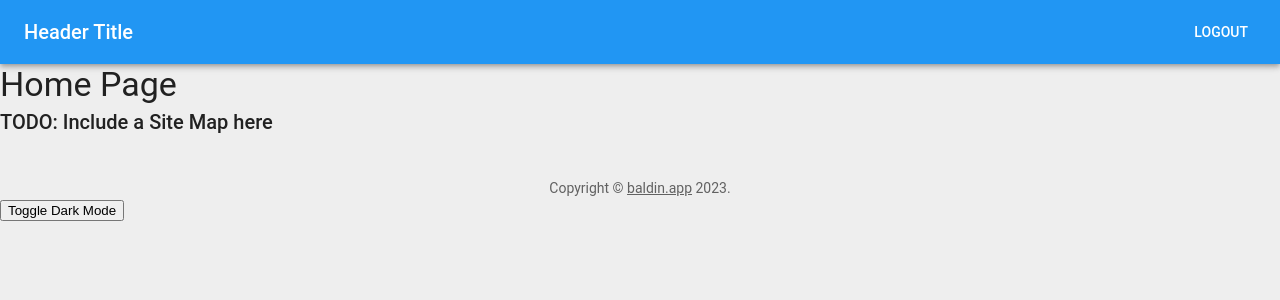
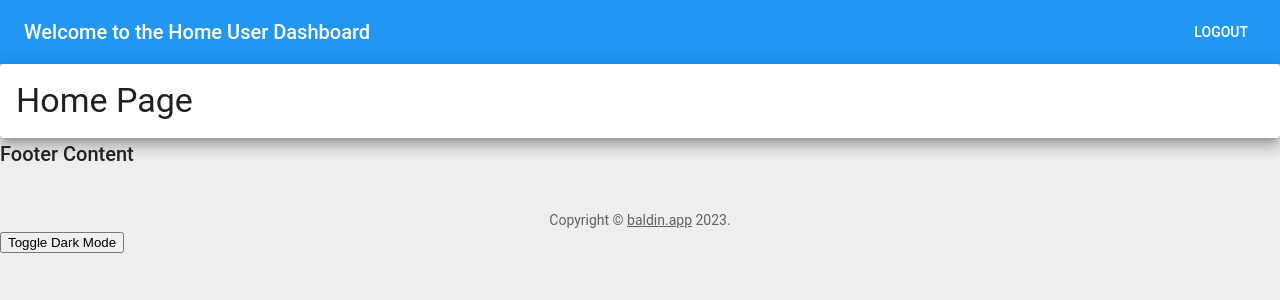
Before and after one commit to danphenderson/baldin, a React (Create React App) app in the folder frontend/: page / in a window 1280 px wide. Shown: the top 300 px of the page. Built offline with nearby package versions, Linux system fonts and the light colour scheme; no server answers; sample sign-in values are in the browser's storage; the HTML template or start-up script is replaced by a standard one.

Commit message:
Feat: Layout Work Done.

```diff
--- a/frontend/src/index.tsx
+++ b/frontend/src/index.tsx
@@ -3,7 +3,7 @@ import ReactDOM from 'react-dom/client';
 import { BrowserRouter } from 'react-router-dom';
 import { UserProvider } from './context/user-context';
 import AppRoutes from './routes/routes';
-import ThemeProvider from './context/theme-provider';
+import ThemeProvider from './theme/theme-provider';
 
 const root = ReactDOM.createRoot(document.getElementById('root') as HTMLElement);
 
--- /dev/null
+++ b/frontend/src/layout/public-layout.tsx
@@ -0,0 +1,14 @@
+// src/layout/PublicLayout.tsx
+import React from 'react';
+import { Outlet } from 'react-router-dom';
+import Paper from '@mui/material/Paper';
+
+const PublicLayout: React.FC = () => {
+  return (
+    <Paper elevation={5} sx={{ p: 2, margin: 'auto', maxWidth: 500 }}>
+      <Outlet /> {/* This will render the current route's component */}
+    </Paper>
+  );
+};
+
+export default PublicLayout;
--- /dev/null
+++ b/frontend/src/layout/user-layout.tsx
@@ -0,0 +1,20 @@
+// src/layout/MainLayout.tsx
+import React from 'react';
+import { Outlet } from 'react-router-dom';
+import Paper from '@mui/material/Paper';
+import Header from '../component/common/header';
+import Footer from '../component/common/footer';
+
+const UserLayout: React.FC = () => {
+  return (
+    <>
+      <Header title="Welcome to the Home User Dashboard" />
+      <Paper elevation={10} sx={{ p: 2, margin: 'auto', flexGrow: 1 }}>
+        <Outlet /> {/* This will render the current route's component */}
+      </Paper>
+      <Footer title="Footer Content" />
+    </>
+  );
+};
+
+export default UserLayout;
--- a/frontend/src/pages/home.tsx
+++ b/frontend/src/pages/home.tsx
@@ -6,9 +6,7 @@ import Footer from '../component/common/footer';
 const Home: React.FC = () => {
   return (
     <>
-      <Header title="Header Title"/>
       <Typography variant='h4'>Home Page</Typography>
-      <Footer title="TODO: Include a Site Map here"/>
     </>
   );
 }
--- a/frontend/src/routes/routes.tsx
+++ b/frontend/src/routes/routes.tsx
@@ -1,21 +1,30 @@
 import React from 'react';
 import { Routes, Route } from 'react-router-dom';
-import UserRoute from './restricted-route';
+import UserRoute from './user-route';
 import Home from '../pages/home';
 import Login from '../pages/login';
+import PublicLayout from '../layout/public-layout';
+import UserLayout from '../layout/user-layout';
 import Register from '../pages/register';
 import ErrorPage from '../pages/error-page';
 
 const AppRoutes: React.FC = () => {
   return (
     <Routes>
+
+        <Route element={<UserLayout />}>
             <Route path="/" element={<UserRoute />}>
                 <Route index element={<Home />} />
-        {/* More private routes can be added here */}
+                {/* More user routes can be added here */}
             </Route>
+        </Route>
+
+        <Route element={<PublicLayout />}>
             <Route path="/login" element={<Login />} />
             <Route path="/register" element={<Register />} />
             {/* Other public routes */}
+        </Route>
+
         <Route path="*" element={<ErrorPage />} />
     </Routes>
   );
```
Also changed, not shown: frontend/src/pages/settings.tsx (added), frontend/src/routes/user-route.tsx (renamed from frontend/src/routes/restricted-route.tsx), frontend/src/theme/theme-provider.tsx (renamed from frontend/src/context/theme-provider.tsx). Lines whose indentation alone changed are shown as unchanged.
